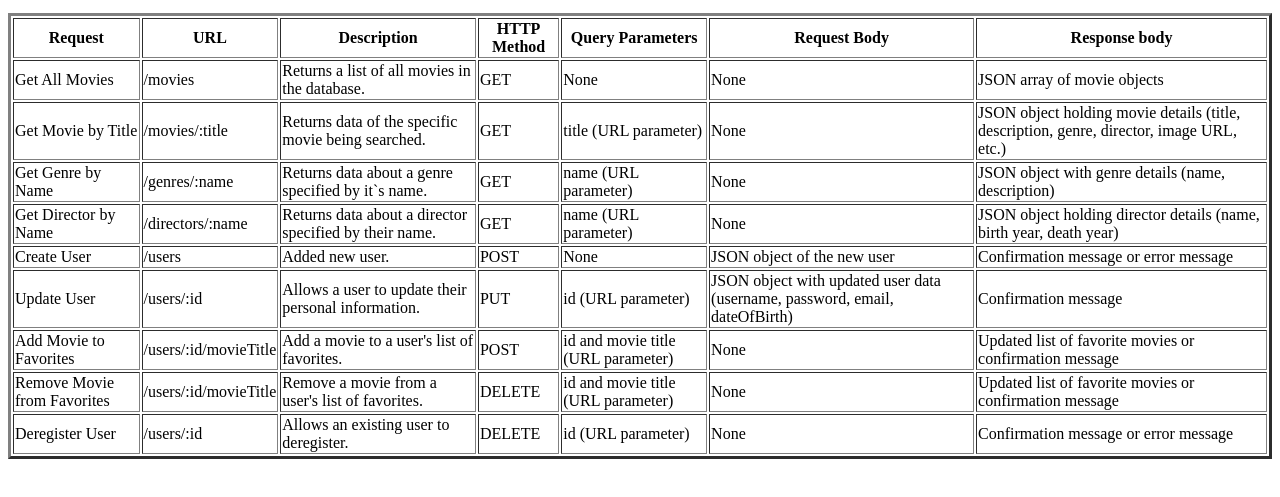
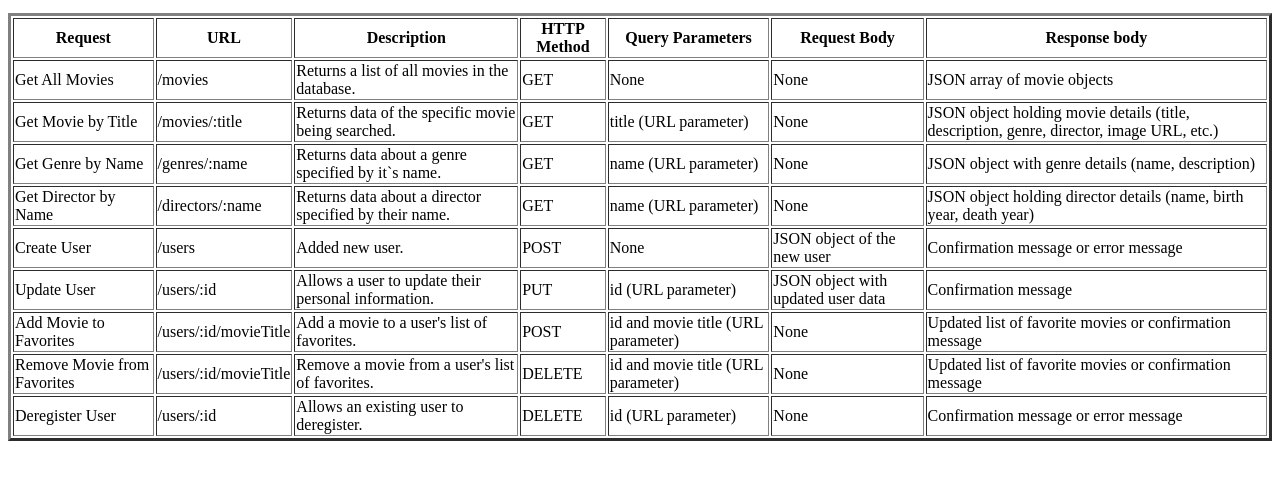
Before and after one commit to plumbz/movie-api, a website: page public/documentation.html in a window 1280 px wide. Shown: the part 119-616 px from the top of the page. Drawn offline with Linux system fonts and the light colour scheme.

Commit message:
added back the express.static(public), updated documentation.html

```diff
--- a/index.js
+++ b/index.js
@@ -265,6 +265,8 @@ app.get('/movies/director/:directorName', (req, res) =>{
      }
 })
 
+app.use(express.static('public'));
+
 // listen for requests
 app.listen(8080, () => {
     console.log('Your app is listening on port 8080.');
--- a/public/documentation.html
+++ b/public/documentation.html
@@ -84,7 +84,7 @@
                     <td>Allows a user to update their personal information.</td>
                     <td>PUT</td>
                     <td>id (URL parameter)</td>
-                    <td>JSON object with updated user data (username, password, email, dateOfBirth)</td>
+                    <td>JSON object with updated user data</td>
                     <td>Confirmation message</td>
                 </tr>
                    <!-- Add Movie to Favorites -->
```
